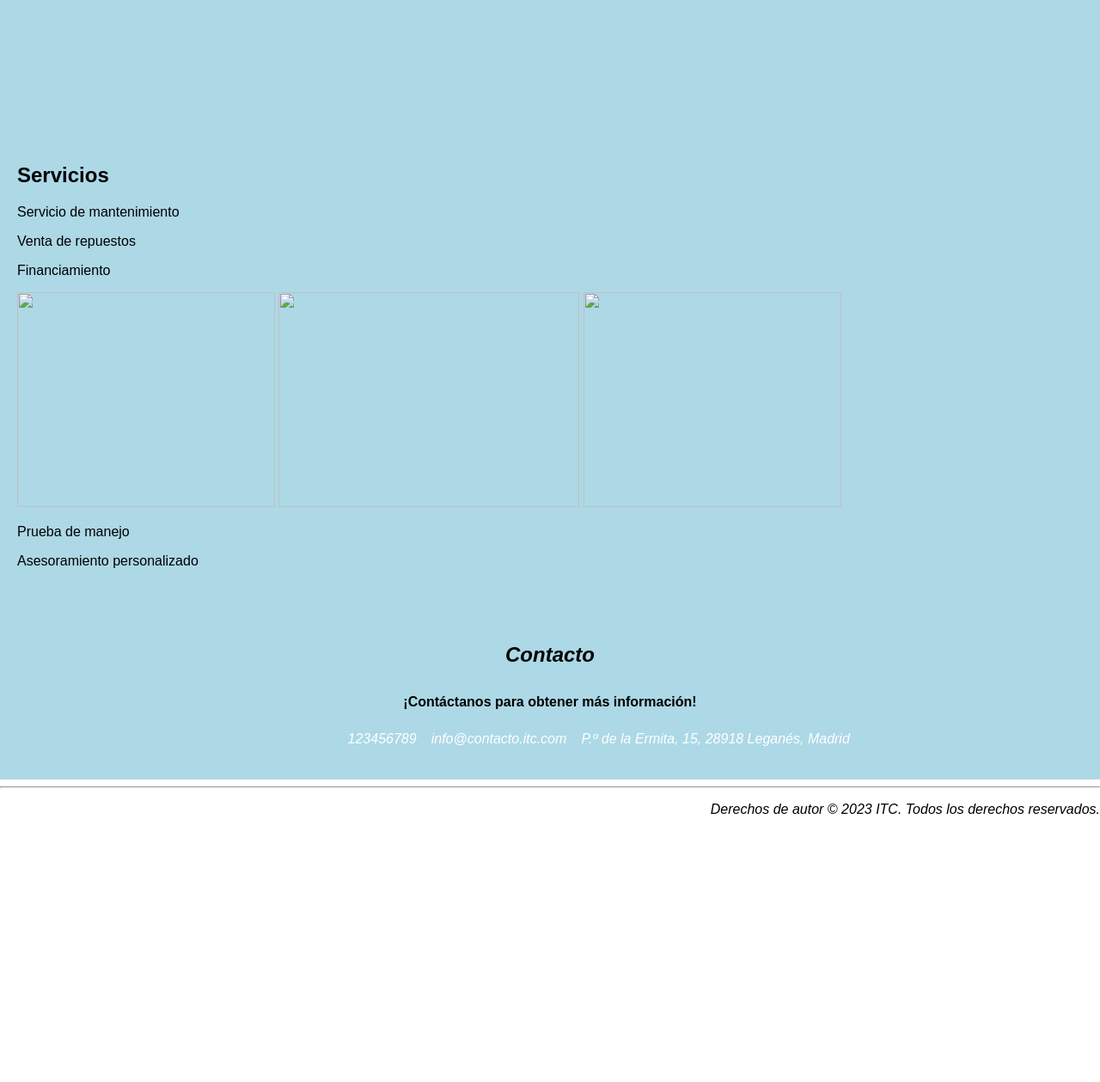
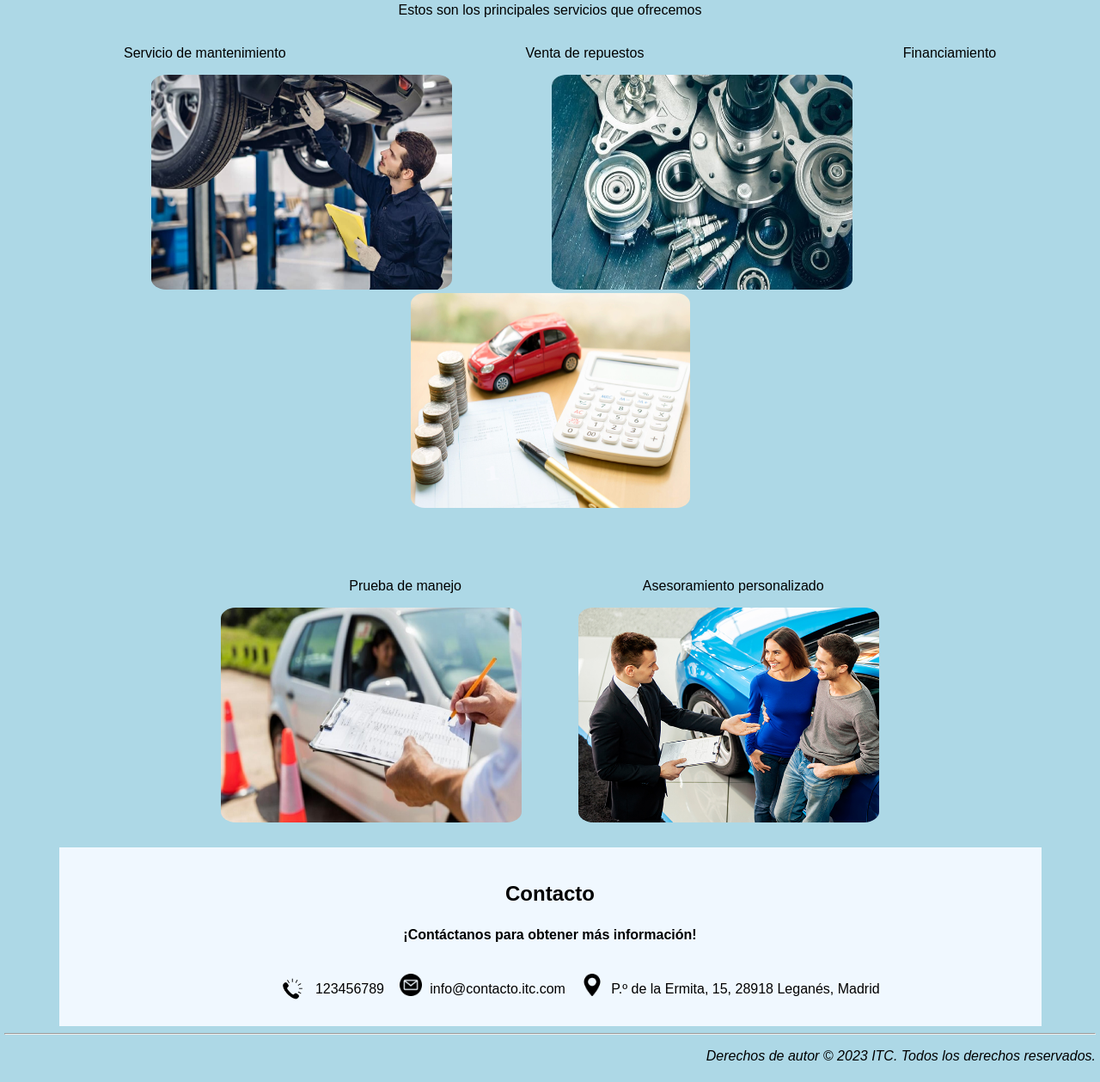
Before and after one commit to JiaChengZhang14/Proyecto_Grupal-ITV, a plain HTML site: page lenguaje-marcas/Proyecto_Parte_Kevin/practicaKevin.html in a window 1280 px wide. Shown: the part 623-1882 px from the top of the page at 86% size. Before the commit the page ends 1590 px from the top, so only its background shows below. Drawn offline with Linux system fonts and the light colour scheme; files that its build step writes are made by us from their sources.

Commit message:
Diseño_Inicia_Parte_Kevin v2
Actualización de la primera versión que se subió. En esta se han completado, a falta de algún detalle, los apartados de Servicios y Contacto con CSS.

```diff
--- a/lenguaje-marcas/Proyecto_Parte_Kevin/practicaKevin.html
+++ b/lenguaje-marcas/Proyecto_Parte_Kevin/practicaKevin.html
@@ -4,7 +4,7 @@
   <meta charset="UTF-8">
   <meta name="viewport" content="width=device-width, initial-scale=1.0">
   <title>ITC</title>
-  <link rel="stylesheet" href="styles.css"> <!-- Archivo CSS para estilos -->
+  <link rel="stylesheet" href="stylesKevin.css"> <!-- Archivo CSS para estilos -->
 </head>
 <body>
   <header >
@@ -48,38 +48,50 @@
     <!-- Sección de servicios -->
     <section class="servicios">
       <h2 id="h2">Servicios</h2>
-      <div id="servicioTop">
+      <p>Estos son los principales servicios que ofrecemos</p>
+      <div class="servicioTop">
         <p id="mant">Servicio de mantenimiento</p>
         <p id="venta">Venta de repuestos</p>
         <p id="finan">Financiamiento</p>
       </div>
-      <div id="imagen1">
-        <img id="imgMant" src="images/mantenimiento.jpg" width="300" height="250">
-        <img id="imgVen" src="images/venta.jpg" width="350" height="250">
-        <img id="imgFin" src="images/finan.jpg" width="300" height="250">
+      <div class="imagen1">
+        <img id="imgMant" src="imagesKevin/mantenimiento.jpg" width="350" height="250">
+        <img id="imgVen" src="imagesKevin/venta.jpg" width="350" height="250">
+        <img id="imgFin" src="imagesKevin/finan.jpg" width="325" height="250">
       </div>
       <div id="servicioBot">
         <p id="manejo">Prueba de manejo</p>
         <p id="ases">Asesoramiento personalizado</p>
       </div>
+      <div id="imagen2">
+        <img id="imgManejo" src="imagesKevin/manejo.jpg" width="350" height="250">
+        <img id="imgAses" src="imagesKevin/ases.jpg" width="350" height="250">
+      </div>
     </section>
 
     <!-- Sección de contacto -->
     <footer>
-      <address class="contacto">
+      <addres class="contacto">
+        <div class="divcontacto">
+          <div id="divArriba">
             <h2>Contacto</h2>
             <p id="pFooter">¡Contáctanos para obtener más información!</p>
+          </div>
           <div id="divBajo">
+            <img src="imagesKevin/phone.png" height="4%" width="4%">
             <a id="telefono" href="#">123456789</a>
             <br>
+              <img id="logos" src="imagesKevin/email.png">
               <a id="correo" href="#">info@contacto.itc.com</a>
             <br>
+            <img id="logos" src="imagesKevin/dire.png">
             <a id="direccion" href="#">P.º de la Ermita, 15, 28918 Leganés, Madrid</a>
-      </address>
           </div>
-    </main>
+        </div>
+      </addres>
     <hr id="linea"></hr>
     <p id="derechos">Derechos de autor &copy; 2023 ITC. Todos los derechos reservados.</p>
   </footer>
+  </main>
 </body>
 </html>
--- a/lenguaje-marcas/Proyecto_Parte_Kevin/stylesKevin.css
+++ b/lenguaje-marcas/Proyecto_Parte_Kevin/stylesKevin.css
@@ -104,44 +104,46 @@ body {
     padding: 20px;
   }
 
-  #servicioTop{
+  .servicioTop{
     display: flex;
-    text-align: left;
-    padding-left: 15%;
+    text-align: center;
+    background-color: lightblue;
+    padding-left: 10%;
   }
 
   #imagen1{
-    display: flex
+    display: flex;
+    border-spacing: 10%;
   }
 
   #imgMant{
-    padding-left: 11.5%;
-    padding-right: 5%;
+    border-radius: 5%;
   }
 
   #imgVen{
-    padding-left: 1.4%;
-    padding-right: 5%;
+    text-align: center;
+    border-radius: 5%;
+    margin-right: 9%;
+    margin-left: 9%;
   }
 
   #imgFin{
-    padding-left: 2%;
-
+    border-radius: 5%;
   }
 
   #mant{
-    padding-right: 2%;
   }
 
   #venta{
-    padding-left: 18.3%;
+    padding-right: 27%;
+    padding-left: 25%;
   }
 
   #finan{
-    padding-left: 23%;
   }
 
   #servicioBot{
+    background-color: lightblue;
     display: flex;
     text-align: left;
     padding-top: 5%;
@@ -149,15 +151,30 @@ body {
   }
 
   #manejo{
-    padding-left: 20%;
-    padding-right: 18%;
+    padding-left: 19%;
+    padding-right: 20%;
+  }
+
+  #ases{
+    padding-left: 0%;
+  }
+
+  #imgManejo{
+    border-radius: 5%;
+    margin-right: 5%;
+  }
+
+  #imgAses{
+    border-radius: 5%;
   }
 
   /* Estilos de la sección de contacto */
   .contacto {
+    background-color:#F0F8FF;
+  }
+
+  #divcontacto{
     background-color: lightblue;
-    color: black;
-    padding: 10px;
   }
 
   .contacto a {
@@ -176,35 +193,53 @@ body {
     font-weight: bold;
     font-style: normal;
     text-align: center;
-    padding-top: 1%;
+    padding-top: 5px;
+}
+
+#divArriba {
+  background-color: #F0F8FF;
+  margin-left: 5%;
+  margin-right: 5%;
+  padding: 20px;
 }
 
 #divBajo {
-    display:flex;
-    margin-left: 30%;
-    text-align: center;
+  background-color: #F0F8FF;
+  display:flex;
+  margin-left: 5%;
+  margin-right: 5%;
+  text-align: center;
+  padding-bottom: 2%;
+  padding-left: 20%;
 }
 
 #telefono {
-    color: white;
+    color: black;
     display:flex;
     padding: 1%;
+    margin-right: 1%;
+
 }
 
 #correo {
-    color: white;
+    color: black;
     display:flex;
     padding: 1%;
+    margin-right: 1%;
 }
 
 #direccion {
-    color: white;
+    color: black;
     display:flex;
     padding: 1%;
 }
 
 #derechos{
-    color: normal;
     text-align: right;
     font-style: italic;
 }
+
+#logos{
+  width: 3%;
+  height: 3%;
+}
```
Also changed, not shown: lenguaje-marcas/Proyecto_Parte_Kevin/imagesKevin/dire.png (added), lenguaje-marcas/Proyecto_Parte_Kevin/imagesKevin/email.png (added), lenguaje-marcas/Proyecto_Parte_Kevin/imagesKevin/phone.png (added). Lines whose indentation alone changed are shown as unchanged.
